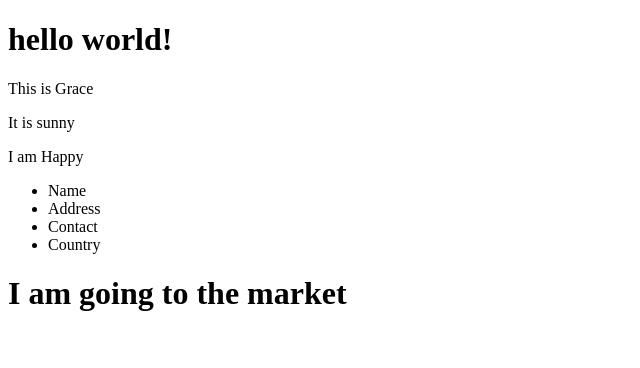
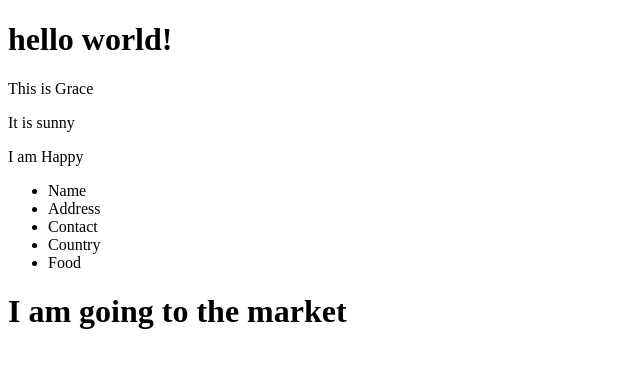
Before and after one commit to Techie-Tinker/Demo, a plain HTML site: page index.html in a window 1280 px wide. Shown: the whole page, without its empty margins (0-640 px from the left). Drawn offline with Linux system fonts and the light colour scheme.

Commit message:
Update index.html

```diff
--- a/index.html
+++ b/index.html
@@ -17,6 +17,7 @@
     <li>Address</li>
     <li>Contact</li>
     <li>Country</li>
+    <li> Food</li>
   </ul>
   <h1>I am going to the market</h1>
 </body>
```
